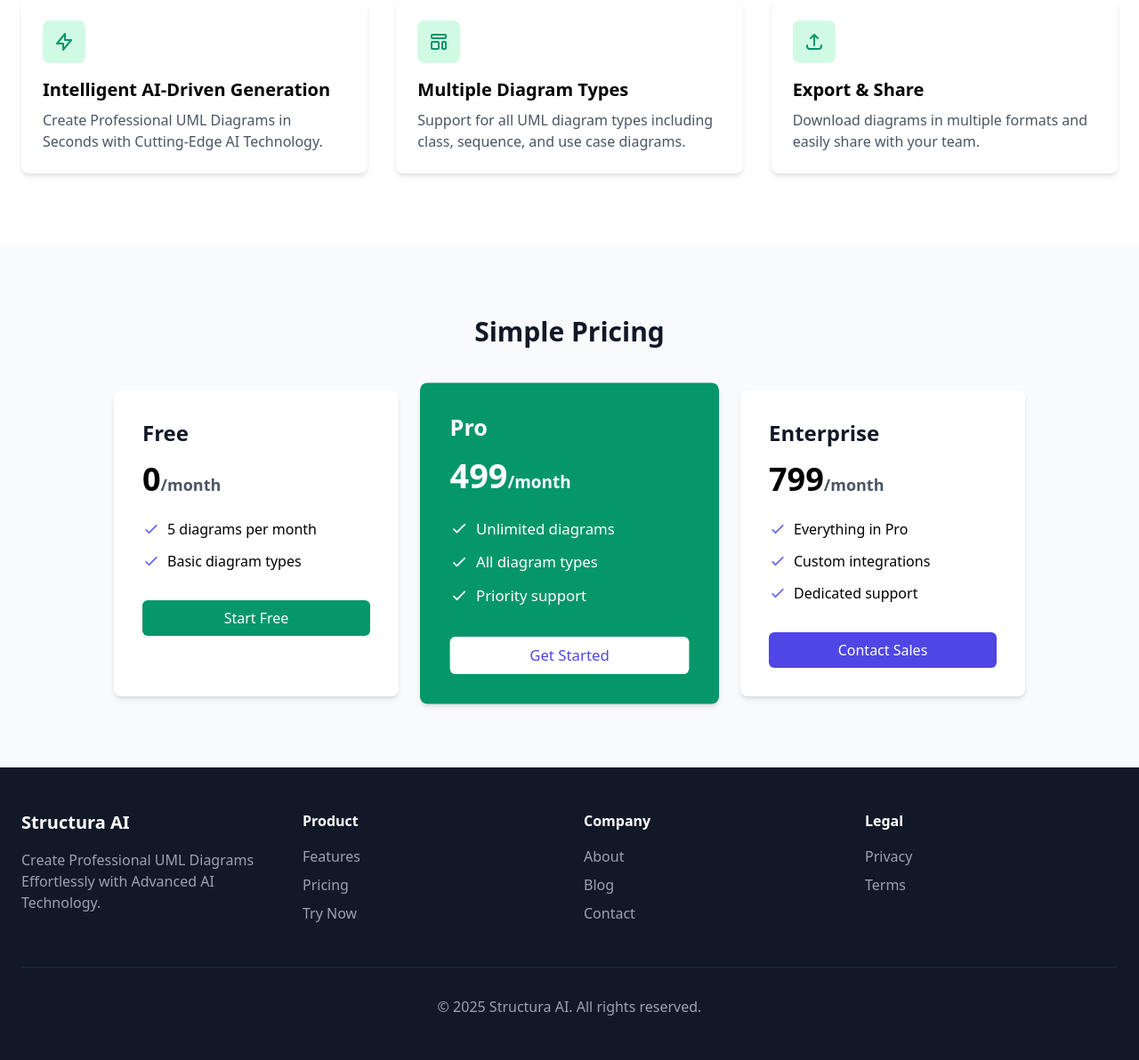
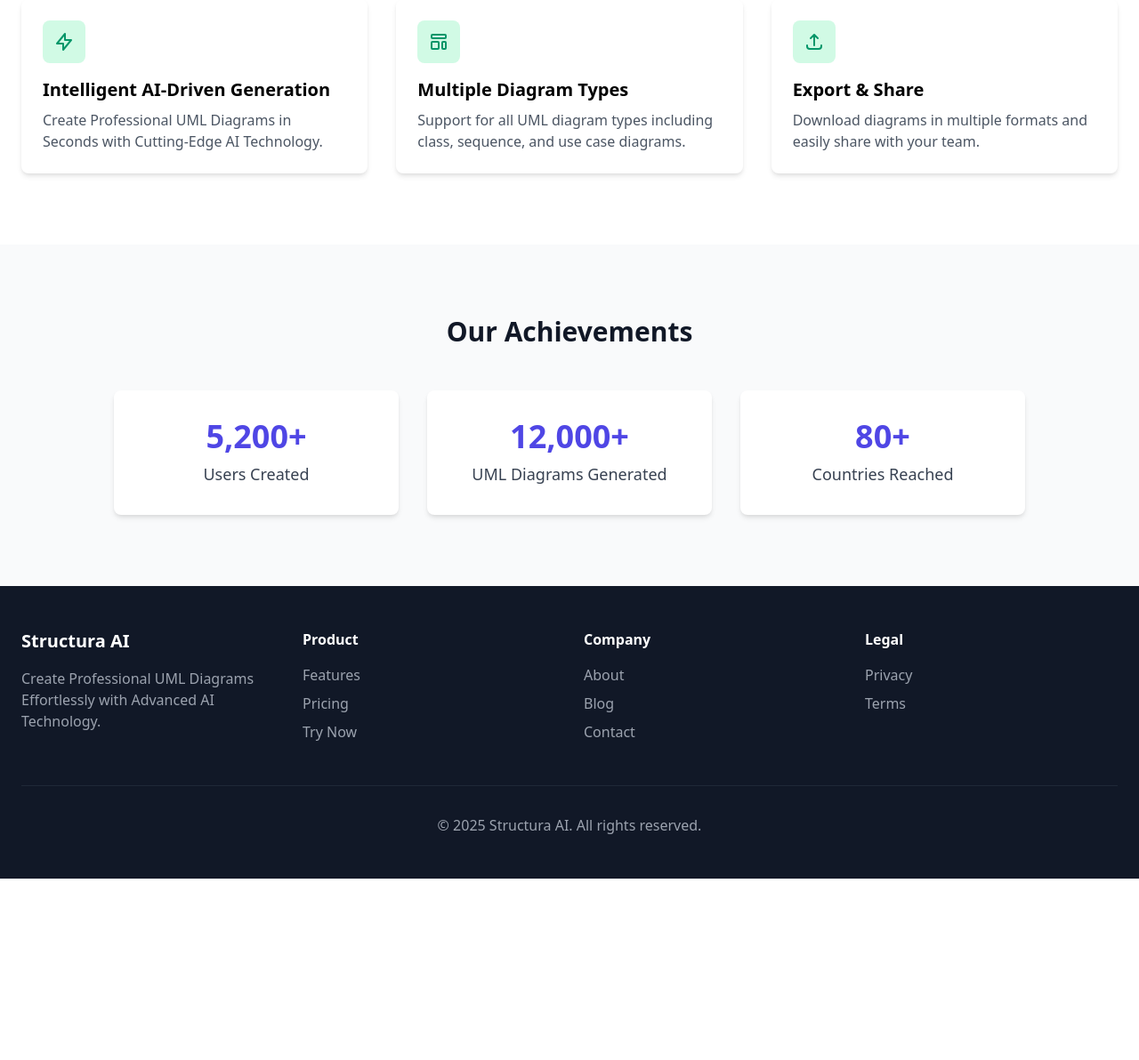
Before and after one commit to gkkousik/Structura_AI, a Flask app: page / in a window 1280 px wide. Shown: the part 773-1965 px from the top of the page at 89% size. After the commit the page ends 1761 px from the top, so only its background shows below. Run offline with Flask 3, Linux system fonts and the light colour scheme.

Commit message:
Update index.html

```diff
--- a/templates/index.html
+++ b/templates/index.html
@@ -99,50 +99,25 @@
     </div>
   </section>
 
-  <!-- Pricing Section -->
-  <section id="pricing" class="py-20 bg-gray-50">
+  <!-- Achievements Section -->
+<section id="achievements" class="py-20 bg-gray-50">
   <div class="container mx-auto px-6">
-      <h2 class="text-3xl font-bold text-center text-gray-900 mb-12">Simple Pricing</h2>
-      <div class="grid md:grid-cols-3 gap-8 max-w-5xl mx-auto">
-        <!-- Free Plan -->
+    <h2 class="text-3xl font-bold text-center text-gray-900 mb-12">Our Achievements</h2>
+    <div class="grid md:grid-cols-3 gap-8 max-w-5xl mx-auto text-center">
+      <!-- Users Created -->
       <div class="bg-white rounded-lg shadow-md p-8">
-          <h3 class="text-2xl font-bold text-gray-900 mb-4">Free</h3>
-          <p class="text-4xl font-bold mb-6">0<span class="text-lg text-gray-600">/month</span></p>
-          <ul class="space-y-3 mb-8">
-            <li class="flex items-center"><svg class="w-5 h-5 text-indigo-500 mr-2" fill="none" stroke="currentColor" viewBox="0 0 24 24">
-              <path stroke-linecap="round" stroke-linejoin="round" stroke-width="2" d="M5 13l4 4L19 7"/></svg>5 diagrams per month</li>
-            <li class="flex items-center"><svg class="w-5 h-5 text-indigo-500 mr-2" fill="none" stroke="currentColor" viewBox="0 0 24 24">
-              <path stroke-linecap="round" stroke-linejoin="round" stroke-width="2" d="M5 13l4 4L19 7"/></svg>Basic diagram types</li>
-          </ul>
-          <a href="/login" class="block text-center bg-green-600 text-white px-6 py-2 rounded-md hover:bg-indigo-700">Start Free</a>
+        <h3 class="text-4xl font-bold text-indigo-600 mb-2">5,200+</h3>
+        <p class="text-gray-700 text-lg">Users Created</p>
       </div>
-        <!-- Pro Plan -->
-        <div class="bg-green-600 rounded-lg shadow-md p-8 transform scale-105">
-          <h3 class="text-2xl font-bold text-white mb-4">Pro</h3>
-          <p class="text-4xl font-bold text-white mb-6">499<span class="text-lg">/month</span></p>
-          <ul class="space-y-3 mb-8 text-white">
-            <li class="flex items-center"><svg class="w-5 h-5 mr-2" fill="none" stroke="currentColor" viewBox="0 0 24 24">
-              <path stroke-linecap="round" stroke-linejoin="round" stroke-width="2" d="M5 13l4 4L19 7"/></svg>Unlimited diagrams</li>
-            <li class="flex items-center"><svg class="w-5 h-5 mr-2" fill="none" stroke="currentColor" viewBox="0 0 24 24">
-              <path stroke-linecap="round" stroke-linejoin="round" stroke-width="2" d="M5 13l4 4L19 7"/></svg>All diagram types</li>
-            <li class="flex items-center"><svg class="w-5 h-5 mr-2" fill="none" stroke="currentColor" viewBox="0 0 24 24">
-              <path stroke-linecap="round" stroke-linejoin="round" stroke-width="2" d="M5 13l4 4L19 7"/></svg>Priority support</li>
-          </ul>
-          <a href="/login" class="block text-center bg-white text-indigo-600 px-6 py-2 rounded-md hover:bg-red-100">Get Started</a>
+      <!-- Diagrams Generated -->
+      <div class="bg-white rounded-lg shadow-md p-8">
+        <h3 class="text-4xl font-bold text-indigo-600 mb-2">12,000+</h3>
+        <p class="text-gray-700 text-lg">UML Diagrams Generated</p>
       </div>
-        <!-- Enterprise Plan -->
+      <!-- Countries Reached -->
       <div class="bg-white rounded-lg shadow-md p-8">
-          <h3 class="text-2xl font-bold text-gray-900 mb-4">Enterprise</h3>
-          <p class="text-4xl font-bold mb-6">799<span class="text-lg text-gray-600">/month</span></p>
-          <ul class="space-y-3 mb-8">
-            <li class="flex items-center"><svg class="w-5 h-5 text-indigo-500 mr-2" fill="none" stroke="currentColor" viewBox="0 0 24 24">
-              <path stroke-linecap="round" stroke-linejoin="round" stroke-width="2" d="M5 13l4 4L19 7"/></svg>Everything in Pro</li>
-            <li class="flex items-center"><svg class="w-5 h-5 text-indigo-500 mr-2" fill="none" stroke="currentColor" viewBox="0 0 24 24">
-              <path stroke-linecap="round" stroke-linejoin="round" stroke-width="2" d="M5 13l4 4L19 7"/></svg>Custom integrations</li>
-            <li class="flex items-center"><svg class="w-5 h-5 text-indigo-500 mr-2" fill="none" stroke="currentColor" viewBox="0 0 24 24">
-              <path stroke-linecap="round" stroke-linejoin="round" stroke-width="2" d="M5 13l4 4L19 7"/></svg>Dedicated support</li>
-          </ul>
-          <a href="/login" class="block text-center bg-indigo-600 text-white px-6 py-2 rounded-md hover:bg-green-700">Contact Sales</a>
+        <h3 class="text-4xl font-bold text-indigo-600 mb-2">80+</h3>
+        <p class="text-gray-700 text-lg">Countries Reached</p>
       </div>
     </div>
   </div>
```
Lines whose indentation alone changed are shown as unchanged.
